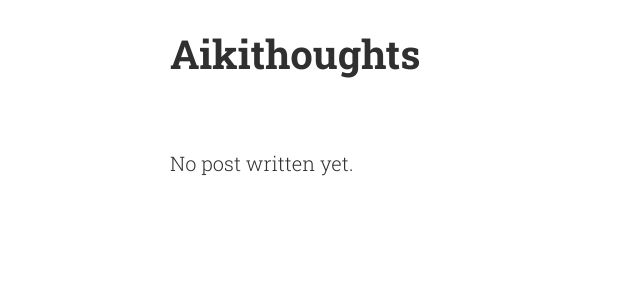
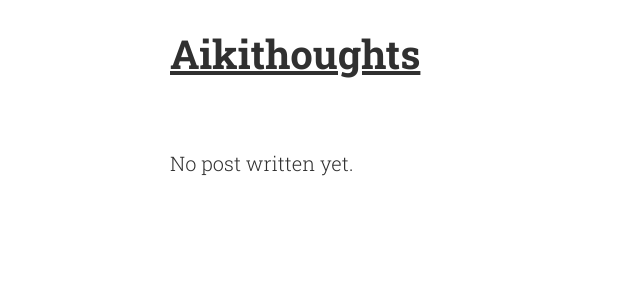
Before and after one commit to tklarryonline/aikithoughts2, a Django app: page / in a window 1280 px wide. Shown: the top 300 px of the page, without its empty margins (0-640 px from the left). Run offline with Django 3.2, Linux system fonts and the light colour scheme; data that the repository does not hold is empty.

Commit message:
Add link to post page

```diff
--- a/aiki_blog/templates/aiki_blog/base.html
+++ b/aiki_blog/templates/aiki_blog/base.html
@@ -11,7 +11,7 @@
   </head>
   <body>
     <header class="base-container">
-      <h1>Aikithoughts</h1>
+      <h1><a href="{% url 'post_list' %}">Aikithoughts</a></h1>
     </header>
 
     <div class="base-container">
--- a/aiki_blog/templates/aiki_blog/post_list.html
+++ b/aiki_blog/templates/aiki_blog/post_list.html
@@ -4,7 +4,9 @@
 <div class="posts-list">
   {% for post in posts %}
   <div class="post">
-    <h1 class="post-title">{{ post.title}}</h1>
+    <h1 class="post-title">
+      <a href="{% url 'post_detail' pk=post.pk %}">{{ post.title}}</a>
+    </h1>
     <div class="post-time">{{ post.published_date }}</div>
     <div class="post-content">{{ post.text }}</div>
   </div>
```
